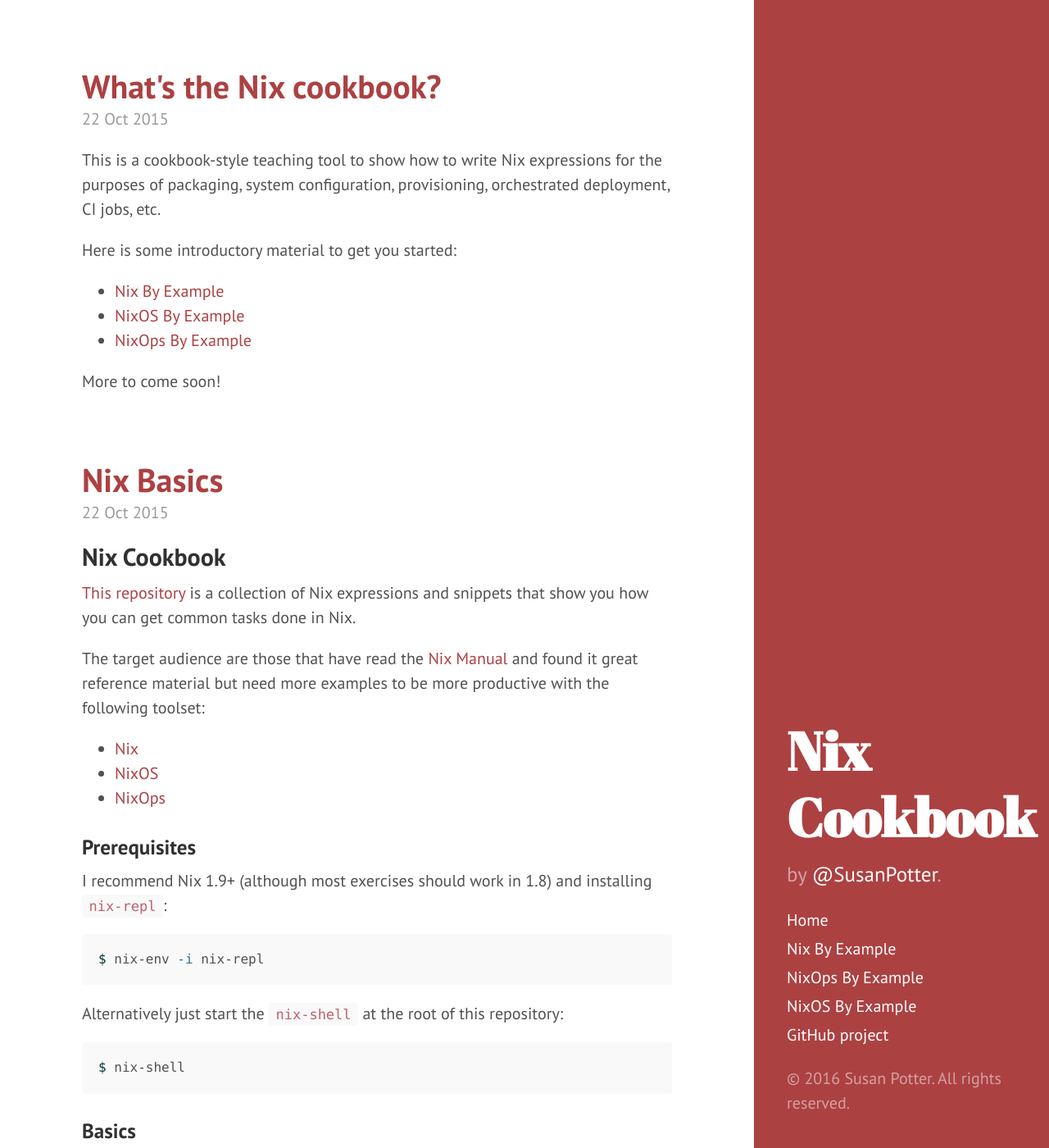
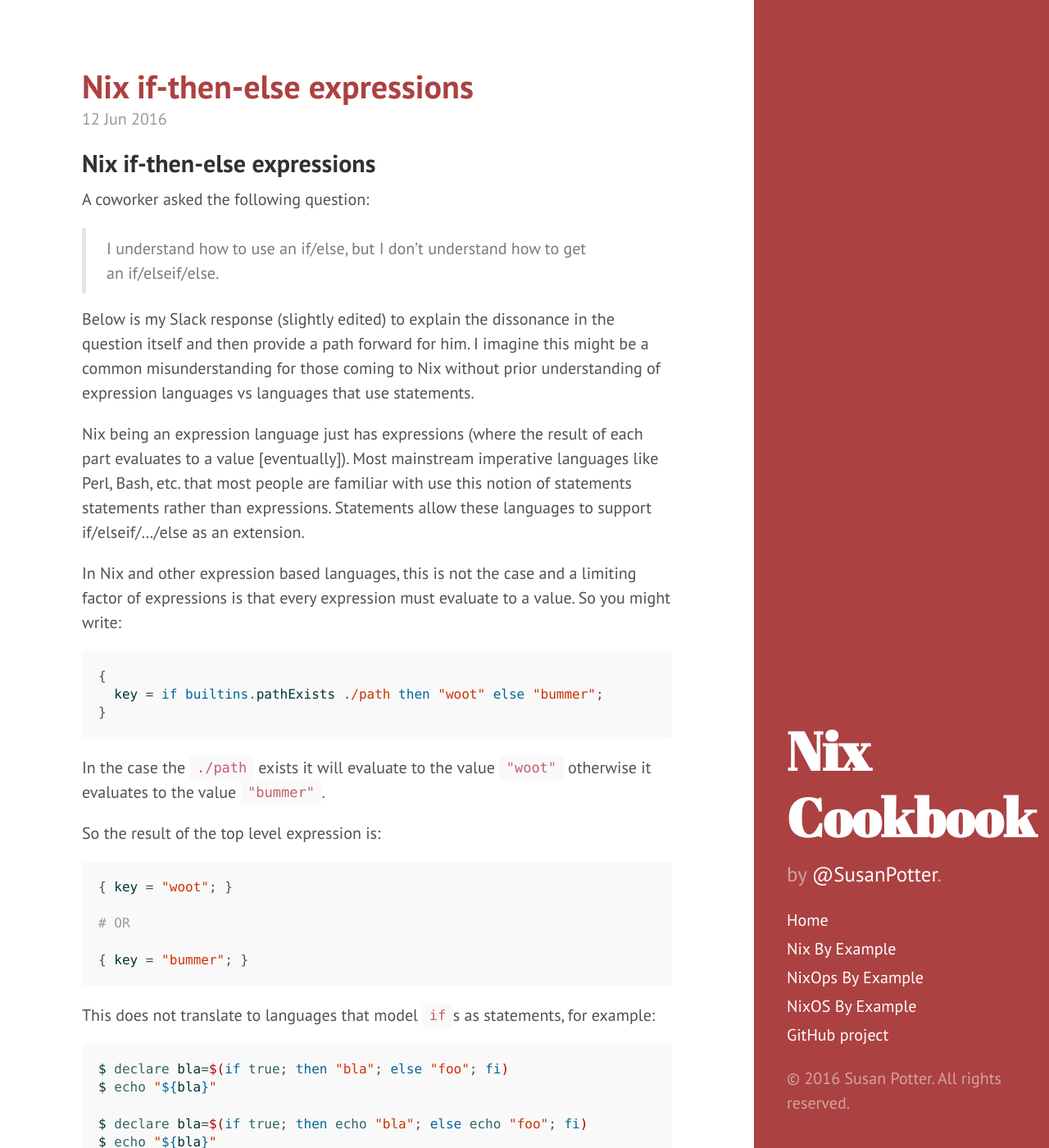
Before and after one commit to functionalops/nix-cookbook, a Jekyll site: the page built from index.html, in a window 1280 px wide and 1400 px high. Shown: the whole window at 82% size. Built offline with Jekyll 4.4.1, drawn with Linux system fonts in a browser that asks for light colours; Markdown is read by kramdown in place of the engine named in the settings; the list of posts is cut into pages by our own code; some of the changed text lies outside the part shown.

Commit message:
Add if-then-else post

````diff
--- a/_config.yml
+++ b/_config.yml
@@ -4,7 +4,7 @@
 
 # Permalinks
 permalink:        pretty
-relative_permalinks: true
+#relative_permalinks: true
 
 # Setup
 title:            Nix Cookbook
--- /dev/null
+++ b/_posts/2016-06-12-if-then-else.md
@@ -0,0 +1,115 @@
+---
+layout: post
+title: Nix if-then-else expressions
+---
+
+## Nix if-then-else expressions
+
+A coworker asked the following question:
+
+> I understand how to use an if/else, but I don’t understand how to get an
+> if/elseif/else.
+
+Below is my Slack response (slightly edited) to explain the dissonance in the
+question itself and then provide a path forward for him. I imagine this might
+be a common misunderstanding for those coming to Nix without prior understanding
+of expression languages vs languages that use statements.
+
+Nix being an expression language just has expressions (where the result of
+each part evaluates to a value [eventually]). Most mainstream imperative
+languages like Perl, Bash, etc. that most people are familiar with use this
+notion of statements statements rather than expressions. Statements allow
+these languages to support if/elseif/.../else as an extension.
+
+In Nix and other expression based languages, this is not the case and a
+limiting factor of expressions is that every expression must evaluate to a
+value. So you might write:
+
+```nix
+{
+  key = if builtins.pathExists ./path then "woot" else "bummer";
+}
+```
+
+In the case the `./path` exists it will evaluate to the value `"woot"`
+otherwise it evaluates to the value `"bummer"`.
+
+So the result of the top level expression is:
+
+```nix
+{ key = "woot"; }
+
+# OR
+
+{ key = "bummer"; }
+```
+
+This does not translate to languages that model `if`s as statements, for
+example:
+
+```bash
+$ declare bla=$(if true; then "bla"; else "foo"; fi)
+$ echo "${bla}"
+
+$ declare bla=$(if true; then echo "bla"; else echo "foo"; fi)
+$ echo "${bla}"
+bla
+```
+
+Note: that side effects are _required_ inside each clause.
+
+Looking at the equivalent `if/else` statement for the expression example
+above we have:
+
+```bash
+if [ -f ./path ]; then
+  declare key="woot"
+else
+  declare key="bummer"
+fi
+```
+
+Here you see that Bash uses side effects to do the assignment in each case,
+but say we had this:
+
+```nix
+if [ -d ./path ]; then
+  declare key="woot"
+elseif [ -x ./path ]; then
+  echo "executable"
+else
+  declare key="bummer"
+fi
+```
+
+Now we have a case (where the file is not a directory *and* also executable)
+that the variable key is not set. This wouldn't happen in an expression based
+language.
+
+In short `if-then-else` is the only way we can build an expression to always
+evaluate to a value where all logical paths are covered _without_ the program
+needing to know about the underlying data or condition clauses inspected in
+the if portion.
+
+You can think of `if-then-else` as a lambda that is defined as:
+
+```nix
+  ifThenElse = cond: t: f: if cond then t else f
+```
+
+So to solve the problem you take one of two approaches.
+
+* If your use case is matching strings exactly in each `if/ifelse` condition,
+then you can use an attrset with the keys as the values you need to match:
+
+```nix
+{ envType, defaultCfg }:
+let
+  cases = { "dev" = devCfg; "test" = testCfg; "prod" = prodCfg; };
+  lookup = attrs: key: default:
+    if attrs ? key then attrs."${key}" else default;
+in lookup environments envType defaultCfg
+```
+
+* Use nested `if-then-else` expressions when you cannot just lookup a key
+   in an attrset.
````
